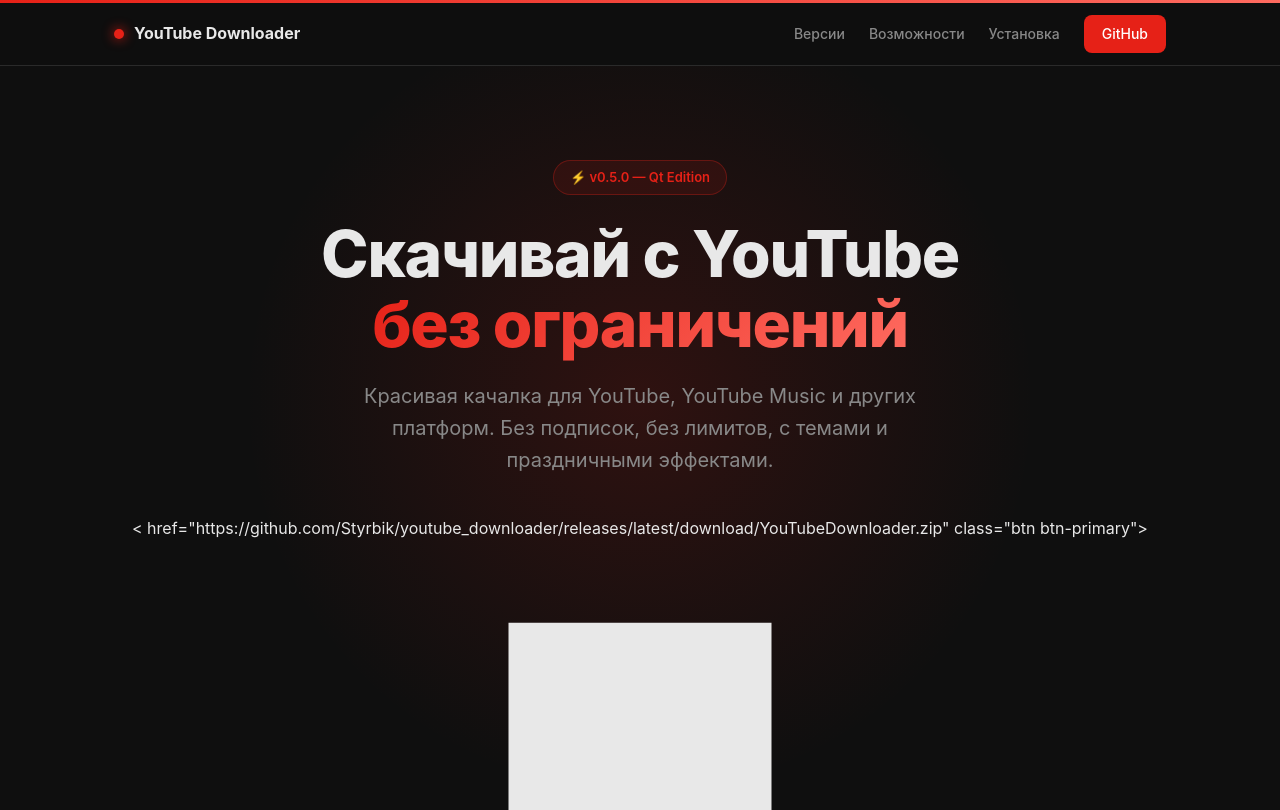
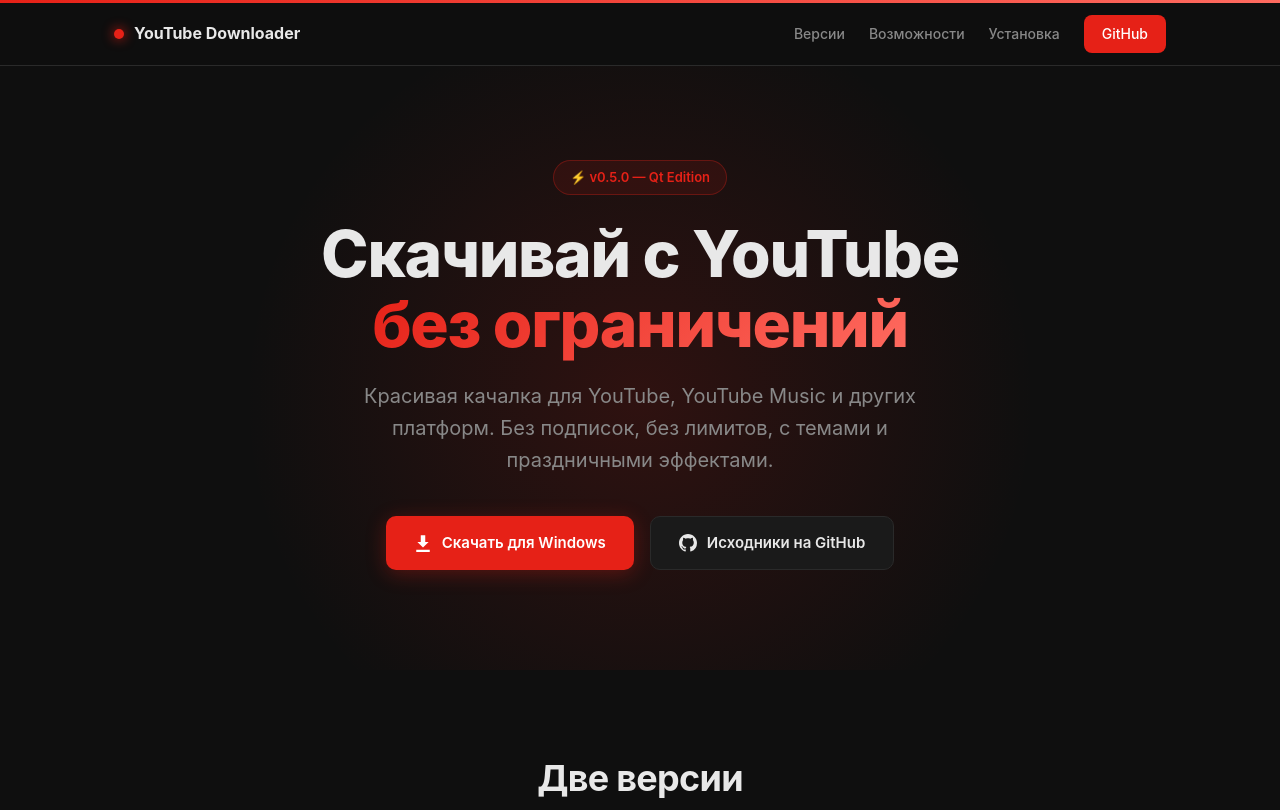
Before and after one commit to Styrbik/youtube_downloader, a plain HTML site: page docs/index.html in a window 1280 px wide. Shown: the top 810 px of the page. Drawn offline with Linux system fonts and the light colour scheme.

Commit message:
Site Update

```diff
--- a/docs/index.html
+++ b/docs/index.html
@@ -522,7 +522,7 @@
       Без подписок, без лимитов, с темами и праздничными эффектами.
     </p>
     <div class="hero-buttons">
-      < href="https://github.com/Styrbik/youtube_downloader/releases/latest/download/YouTubeDownloader.zip" class="btn btn-primary">
+      <a href="https://github.com/Styrbik/youtube_downloader/releases/latest/download/YouTubeDownloader.zip" class="btn btn-primary">
         <svg viewBox="0 0 16 16" fill="currentColor"><path d="M8 12l-5-5h3V1h4v6h3l-5 5zm-6 2h12v2H2v-2z"/></svg>
         Скачать для Windows
       </a>
```
